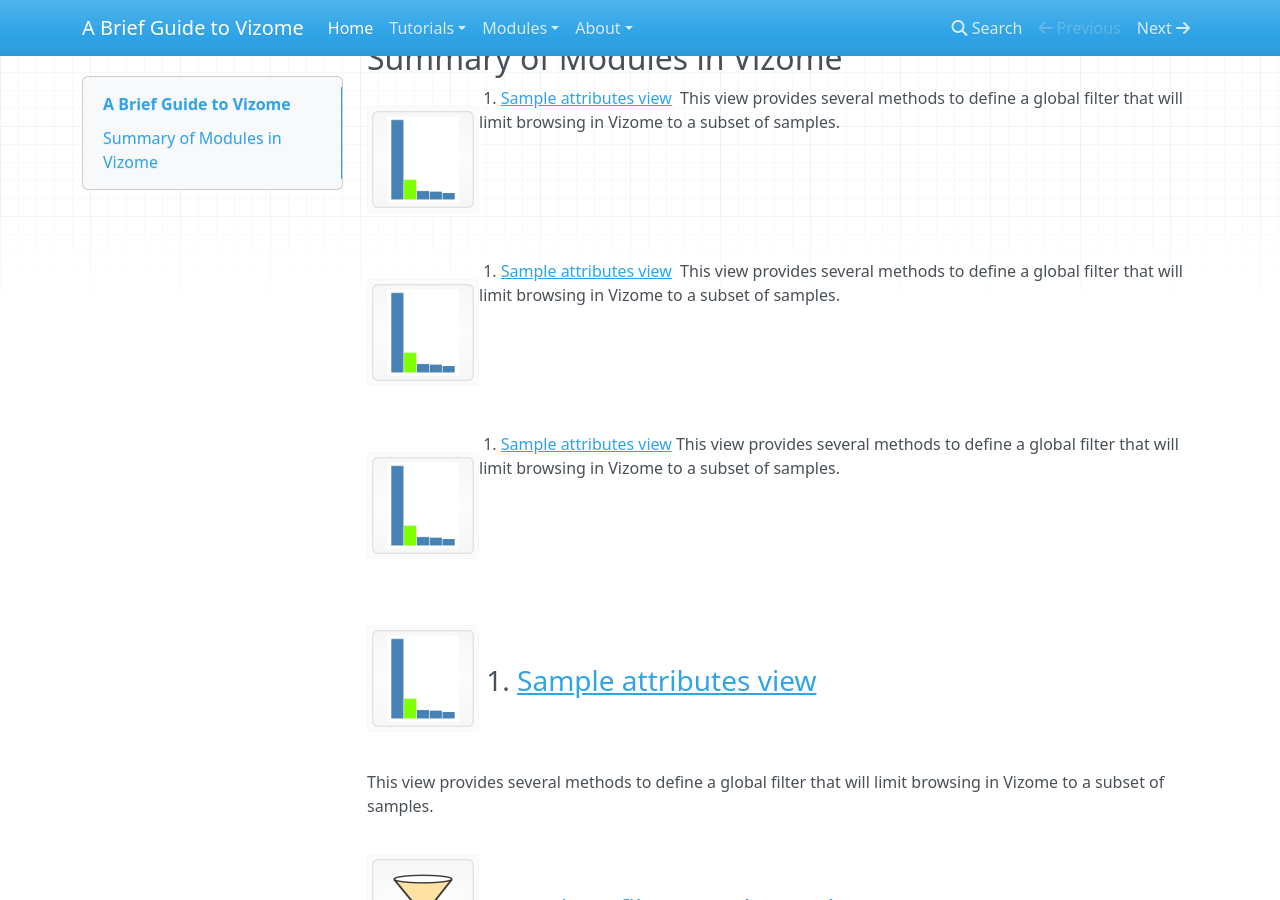
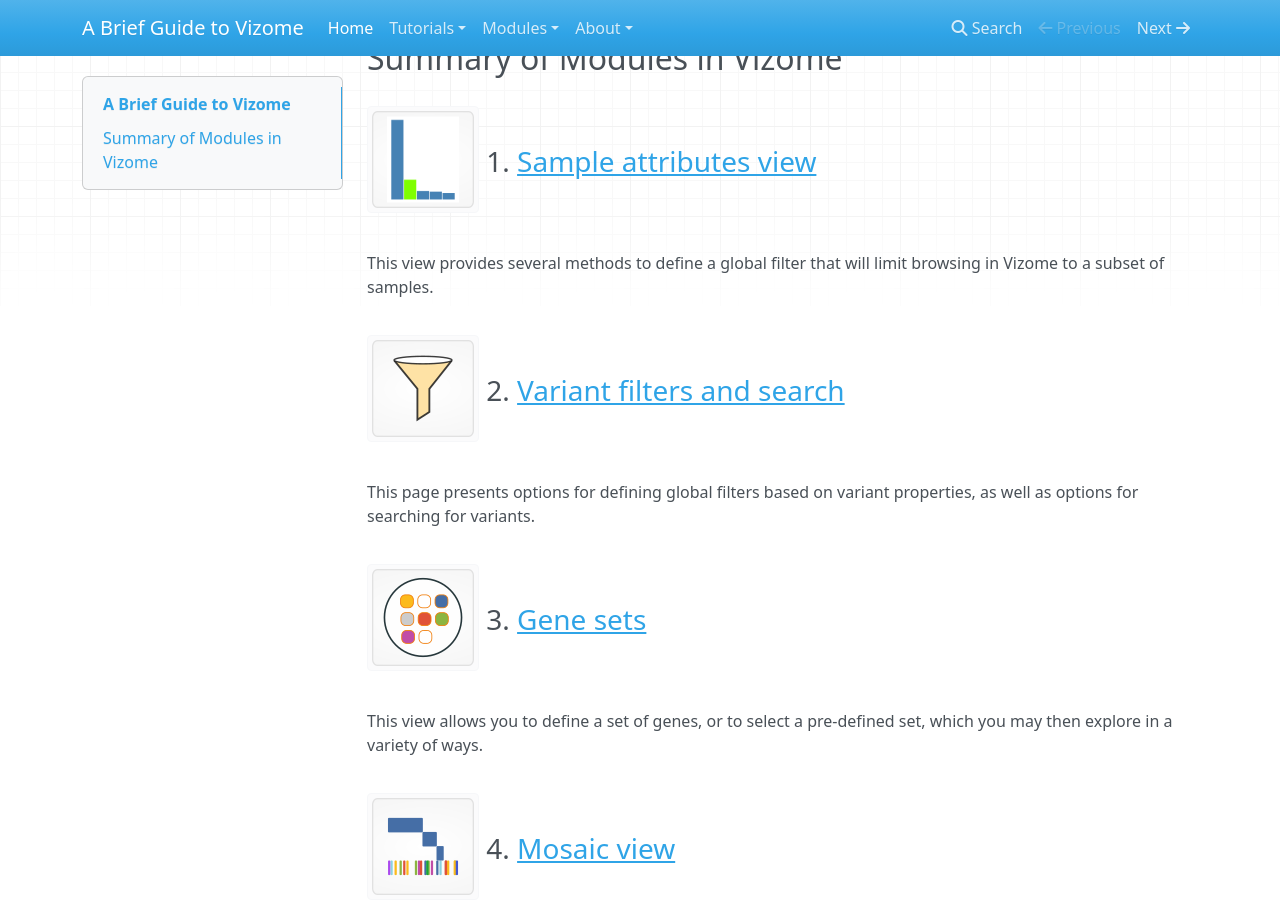
Before and after one commit to lopierra/vizome_docs, an MkDocs documentation site: the page built from docs/index.md, in a window 1280 px wide and 900 px high, scrolled down 893 px. Built offline with MkDocs 1.6.1, drawn with Linux system fonts in a browser that asks for light colours; nearby versions of some CDN libraries; old or Windows-style settings are respelled for this version of MkDocs.

Commit message:
Update index.md

```diff
--- a/docs/index.md
+++ b/docs/index.md
@@ -11,22 +11,6 @@
 Much of this documentation can also be accessed in Vizome by clicking the ![info_button](img/info_button.jpg) button on each page.
 
 ## Summary of Modules in Vizome
-
-<img src="img/samples_bar.png" align="left">
-&nbsp;1. [Sample attributes view](http://www.vizome.org/aml/)
-&nbsp;This view provides several methods to define a global filter that will limit browsing in Vizome to a subset of samples.
-<br clear="left"/>
-
-
-<img src="img/samples_bar.png" align="left">
-
-&nbsp;1. [Sample attributes view](http://www.vizome.org/aml/)
-&nbsp;This view provides several methods to define a global filter that will limit browsing in Vizome to a subset of samples.
-<br clear="left"/>
-
-<img src="img/samples_bar.png" align="left">&nbsp;1. [Sample attributes view](http://www.vizome.org/aml/)&nbsp;This view provides several methods to define a global filter that will limit browsing in Vizome to a subset of samples.
-<br clear="left"/>
-
 
 ### ![samples_bar](img/samples_bar.png) 1. [Sample attributes view](http://www.vizome.org/aml/)
 This view provides several methods to define a global filter that will limit browsing in Vizome to a subset of samples.
```
